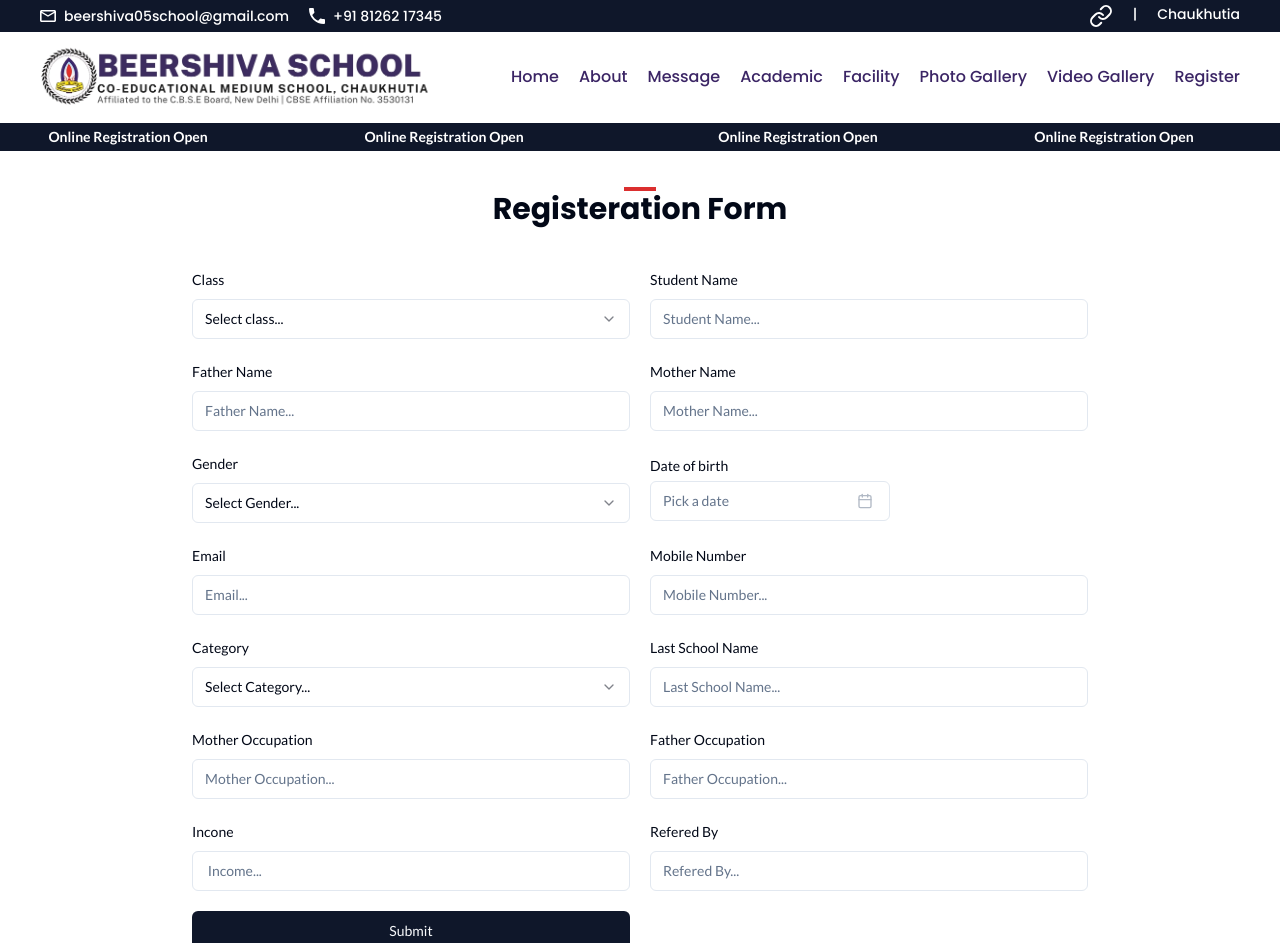
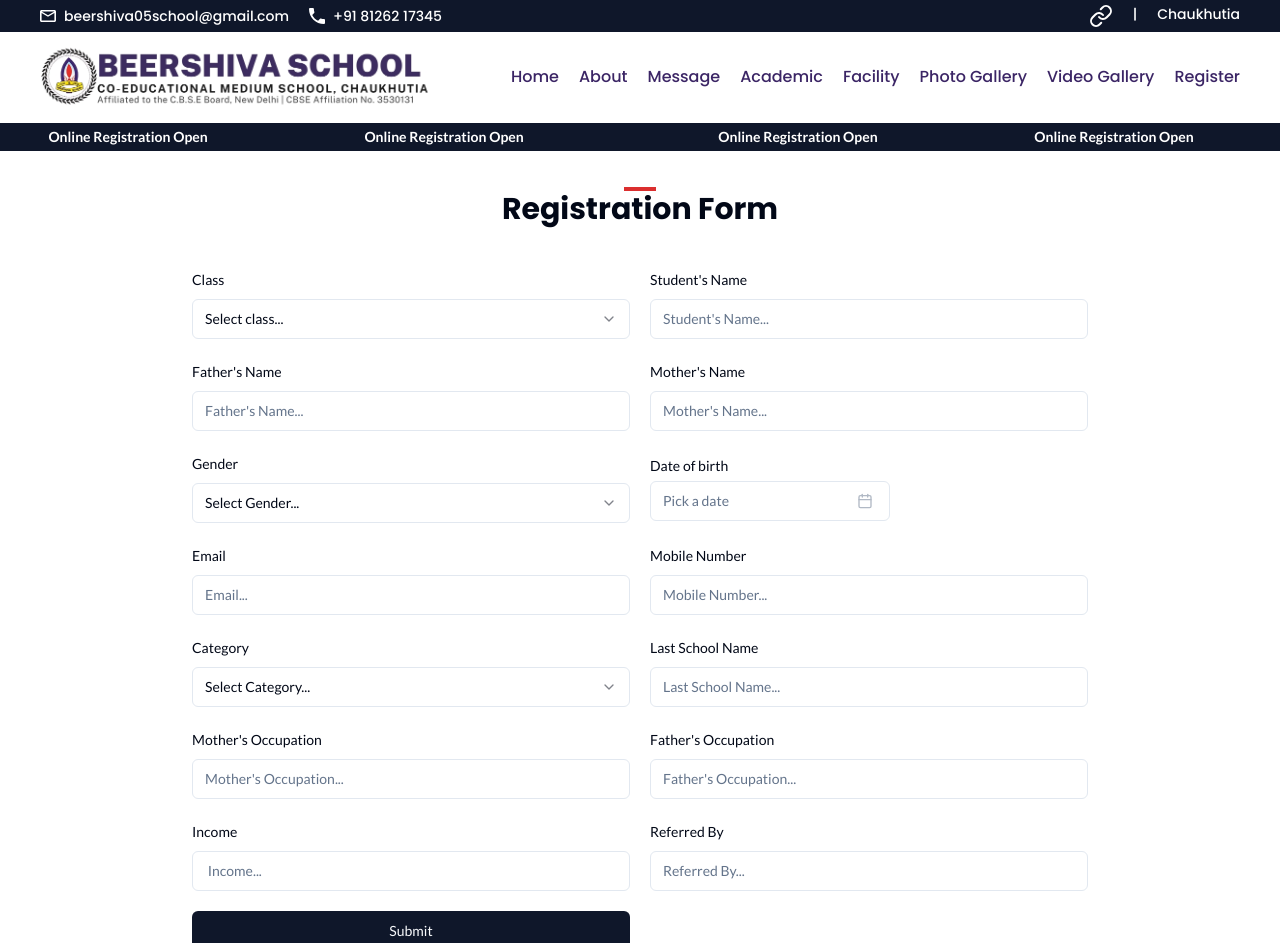
Before and after one commit to ChaukhutiyaSchool/school, a Next.js app: page /registeration in a window 1280 px wide. Shown: the top 943 px of the page. Built offline with nearby package versions, Linux system fonts and the light colour scheme.

Commit message:
all changes done

```diff
--- a/src/components/about/our-desc.tsx
+++ b/src/components/about/our-desc.tsx
@@ -19,7 +19,7 @@ const OurDesc = () => {
       <p className=" text-gray-600 mt-3 md:mt-5">
       Beershiva School, located in Chaukhutiya, was established on July 4, 1977, in
         the heart of the city with an initial enrollment of only 60 children.
-        This co-educational English Medium school was founded by the late Shri.
+        This co-educational English-medium school was founded by the late Shri.
         and Smt. N.N.D. Bhatt. The school&apos;s origin, existence, and
         development can be attributed to the unwavering efforts of the late Mr.
         N.N.D. Bhatt.
--- a/src/components/facility/facilities.tsx
+++ b/src/components/facility/facilities.tsx
@@ -36,7 +36,7 @@ const facilitiesData = [
   {
     title: "School Bus Facility",
     description:
-      "The bus routes and stops will be decided keeping in mind convenience to as many as possible.The change in bus route can be done on request of the parents, provided it does not cause any inconvenience to any body else.The student should arrive at the stop 5 minutes prior to the arrival time of the bus.Buses will not wait for the late comers.The safety of the student till he/she boards the bus is totally parents responsibility.",
+      "The bus routes and stops will be decided keeping in mind convenience to as many as possible. The change in bus route can be done on request of the parents, provided it does not cause any inconvenience to anybody else. The student should arrive at the stop 5 minutes prior to the arrival time of the bus. Buses will not wait for the latecomers.The safety of the student till he/she boards the bus is totally parent's responsibility.",
     images: [
       "/assets/image/bus 2 r.jpg",
       "/assets/image/BUS C.png",
@@ -46,7 +46,7 @@ const facilitiesData = [
   {
     title: "Music Room",
     description:
-      "Acoustic Considerations: Proper acoustic treatment to minimize sound reflections and create an environment that enhances the quality of music production.Instruments: A variety of musical instruments based on the needs of the music program, such as pianos, guitars, drums, string instruments, and wind instruments.Music Stands: Adjustable and sturdy music stands for holding sheet music during practice and performances.Piano/Keyboard: An acoustic piano or electronic keyboard for accompaniment and practice.",
+      "Acoustic Considerations: Proper acoustic treatment to minimize sound reflections and create an environment that enhances the quality of music production. Instruments: A variety of musical instruments based on the needs of the music program, such as pianos, guitars, drums, string instruments, and wind instruments. Music Stands: Adjustable and sturdy music stands for holding sheet music during practice and performances. Piano/Keyboard: An acoustic piano or electronic keyboard for accompaniment and practice.",
     images: [
       "/assets/image/MUSIC C.png",
       "/assets/image/music 1 c.jpg",
@@ -56,7 +56,7 @@ const facilitiesData = [
   {
     title: "Art Room",
     description:
-      "A quality music room in a school should prioritize acoustic design, soundproofing, and a diverse collection of well-maintained instruments. It should feature quality pianos/keyboards, amplification and recording equipment, and organized storage. Visual aids, and technology integration enhance the learning environment. ",
+      "At Beershiva School, our Art Rooms are dynamic centers where imagination knows no bounds. We provide a nurturing environment across all four branches for students to explore diverse mediums, develop technical skills, and discover their unique artistic voice. We believe that art is essential for developing critical thinking, observation skills, and emotional intelligence.",
     images: [
       "/assets/image/art 1 c.jpg",
       "/assets/image/art 2 c.jpg",
--- a/src/components/home/about.tsx
+++ b/src/components/home/about.tsx
@@ -29,11 +29,11 @@ const About = () => {
         <Heading2 title="Beershiva School" />
 
         <p className="text-gray-600 mt-5">
-          Founded in 2010, in Almora by the late Shri. and Smt. N.N.D. Bhatt,
+          Founded in 2010 in Almora by the late Shri and Smt. N. N. D. Bhat,
           Beersheba School has evolved from 60 students to a leading educational
-          institution. Our co-educational English Medium school offers diverse
+          institution. Our co-educational English-medium school offers diverse
           courses including Humanities, Commerce, AI, Coding, Yoga, and Science.
-          We boast modern facilities like state-of-the-art labs, a comprehensive
+          we boast modern facilities such as state-of-the-art labs, a comprehensive
           library, and advanced computer labs. We are dedicated to holistic
           development, integrating sports, arts, and extracurricular activities
           to prepare students for future challenges.
--- a/src/components/home/academics.tsx
+++ b/src/components/home/academics.tsx
@@ -144,7 +144,7 @@ const Academics = () => {
                 <Heading2 title="Beershiva School" />
 
                 <p className="text-gray-600 mt-5">
-                  At BeershivaSchool's High School, we focus on academic
+                  At Beershiva School's High School, we focus on academic
                   excellence and preparing students for future success. We
                   challenge students to reach their full potential through a
                   rigorous curriculum and personalized guidance. Our
--- a/src/components/registeration/registeration-form.tsx
+++ b/src/components/registeration/registeration-form.tsx
@@ -116,7 +116,7 @@ const RegisterationForm = () => {
 
   return (
     <section className="container p-3 lg:p-10 ">
-      <Heading3 title="Registeration Form" />
+      <Heading3 title="Registration Form" />
 
       <div className="max-w-4xl mx-auto pt-5 lg:pt-10 ">
         <Form {...form}>
@@ -165,9 +165,9 @@ const RegisterationForm = () => {
               name="name"
               render={({ field }) => (
                 <FormItem>
-                  <FormLabel>Student Name</FormLabel>
+                  <FormLabel>Student&apos;s Name</FormLabel>
                   <FormControl>
-                    <Input placeholder="Student Name..." {...field} />
+                    <Input placeholder="Student&apos;s Name..." {...field} />
                   </FormControl>
                   <FormMessage />
                 </FormItem>
@@ -178,9 +178,9 @@ const RegisterationForm = () => {
               name="fatherName"
               render={({ field }) => (
                 <FormItem>
-                  <FormLabel>Father Name</FormLabel>
+                  <FormLabel>Father&apos;s Name</FormLabel>
                   <FormControl>
-                    <Input placeholder="Father Name..." {...field} />
+                    <Input placeholder="Father&apos;s Name..." {...field} />
                   </FormControl>
                   <FormMessage />
                 </FormItem>
@@ -191,9 +191,9 @@ const RegisterationForm = () => {
               name="motherName"
               render={({ field }) => (
                 <FormItem>
-                  <FormLabel>Mother Name</FormLabel>
+                  <FormLabel>Mother&apos;s Name</FormLabel>
                   <FormControl>
-                    <Input placeholder="Mother Name..." {...field} />
+                    <Input placeholder="Mother&apos;s Name..." {...field} />
                   </FormControl>
                   <FormMessage />
                 </FormItem>
@@ -332,9 +332,9 @@ const RegisterationForm = () => {
               name="motherOccupation"
               render={({ field }) => (
                 <FormItem>
-                  <FormLabel>Mother Occupation</FormLabel>
+                  <FormLabel>Mother&apos;s Occupation</FormLabel>
                   <FormControl>
-                    <Input placeholder="Mother Occupation..." {...field} />
+                    <Input placeholder="Mother&apos;s Occupation..." {...field} />
                   </FormControl>
                   <FormMessage />
                 </FormItem>
@@ -345,9 +345,9 @@ const RegisterationForm = () => {
               name="fatherOccupation"
               render={({ field }) => (
                 <FormItem>
-                  <FormLabel>Father Occupation</FormLabel>
+                  <FormLabel>Father&apos;s Occupation</FormLabel>
                   <FormControl>
-                    <Input placeholder="Father Occupation..." {...field} />
+                    <Input placeholder="Father&apos;s Occupation..." {...field} />
                   </FormControl>
                   <FormMessage />
                 </FormItem>
@@ -359,7 +359,7 @@ const RegisterationForm = () => {
               name="annualIncome"
               render={({ field }) => (
                 <FormItem>
-                  <FormLabel> Incone</FormLabel>
+                  <FormLabel> Income</FormLabel>
                   <FormControl>
                     <Input placeholder=" Income..." {...field} />
                   </FormControl>
@@ -372,9 +372,9 @@ const RegisterationForm = () => {
               name="referedBy"
               render={({ field }) => (
                 <FormItem>
-                  <FormLabel>Refered By</FormLabel>
+                  <FormLabel>Referred By</FormLabel>
                   <FormControl>
-                    <Input placeholder="Refered By..." {...field} />
+                    <Input placeholder="Referred By..." {...field} />
                   </FormControl>
                   <FormMessage />
                 </FormItem>
```
Also changed, not shown: src/components/about/about.tsx (+5 -7 lines).
